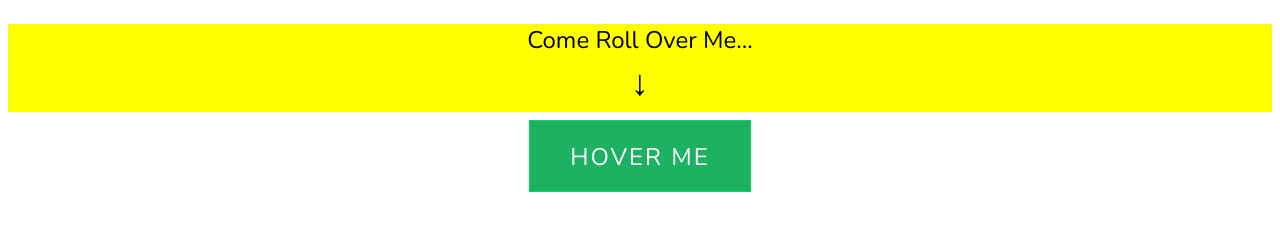
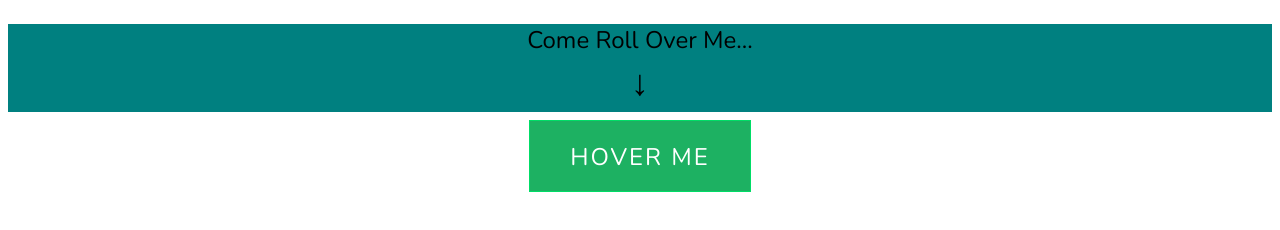
Before and after one commit to CoderMahabub/roll_over_button, a plain HTML site: page index.html in a window 1280 px wide. Drawn offline with nearby package versions, Linux system fonts and the light colour scheme.

Commit message:
Update style.css

```diff
--- a/style.css
+++ b/style.css
@@ -6,7 +6,7 @@ p    { text-align: center; }
 sup  { font-size: 36px; font-weight: 100; line-height: 55px; }
 p{
   color: light;
-  background: yellow;
+  background: teal;
 }
 .button
 {
```
